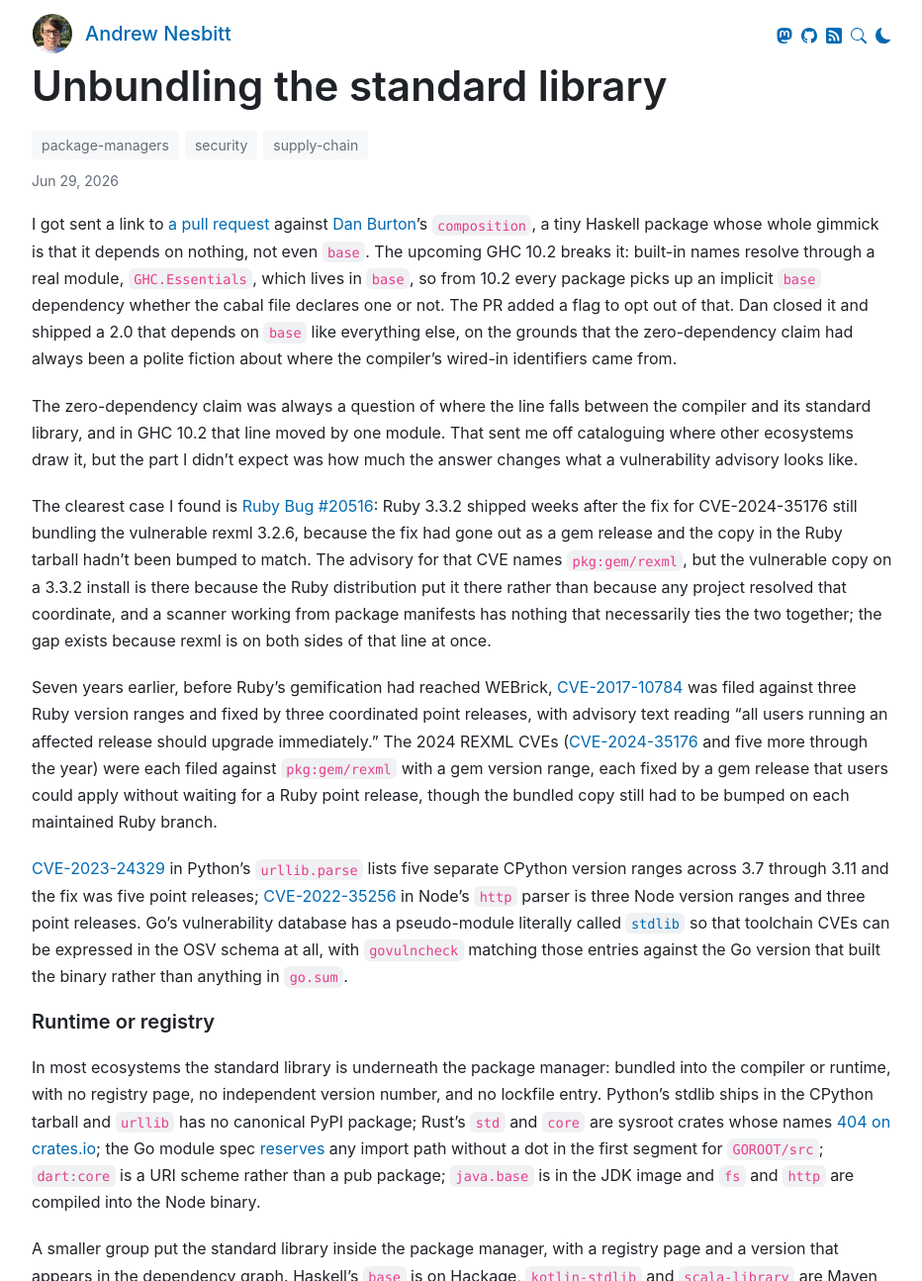
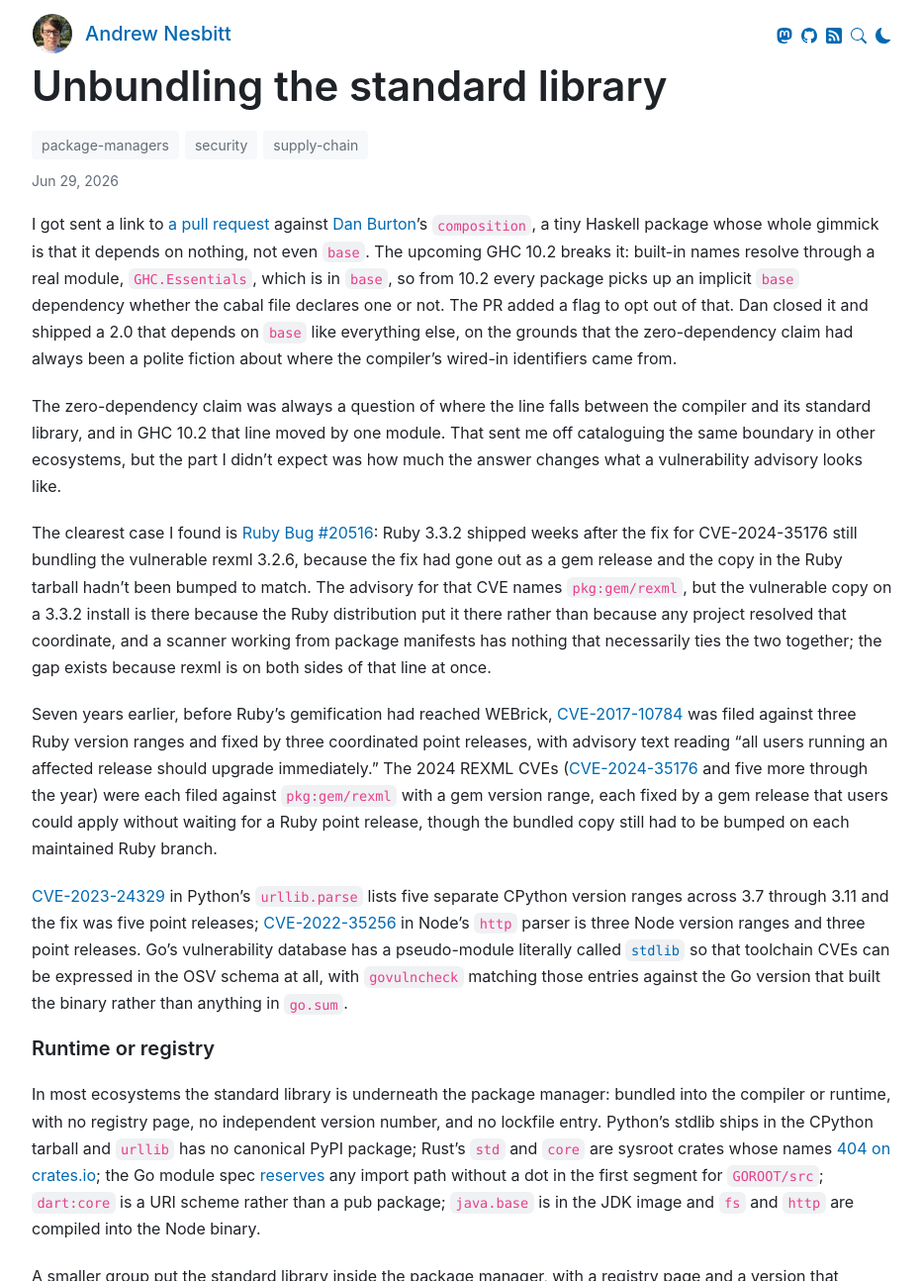
Before and after one commit to andrew/nesbitt.io, a Jekyll site: the page built from _posts/2026-06-29-unbundling-the-standard-library.md, in a window 1280 px wide and 1400 px high, cut to the strip 106-1400 px from the top of the window. Shown: the whole strip at 99% size, without its empty margins (173-1105 px from the left). Built offline with Jekyll 4.4.1, drawn with Linux system fonts in a browser that asks for light colours; comment, search, counter and statistics services are not loaded; some of the changed text lies outside the part shown.

Commit message:
Update "Unbundling the standard library"

```diff
--- a/_data/stats.json
+++ b/_data/stats.json
@@ -1,5 +1,5 @@
 {
-  "generated_at": "2026-06-29T08:58:04Z",
+  "generated_at": "2026-06-29T09:16:09Z",
   "total_posts": 171,
   "total_words": 238746,
   "reading_minutes": 1194,
--- a/_posts/2026-06-29-unbundling-the-standard-library.md
+++ b/_posts/2026-06-29-unbundling-the-standard-library.md
@@ -9,9 +9,9 @@
   - supply-chain
 ---
 
-I got sent a link to [a pull request](https://github.com/DanBurton/composition/pull/6) against [Dan Burton](https://github.com/DanBurton)'s `composition`, a tiny Haskell package whose whole gimmick is that it depends on nothing, not even `base`. The upcoming GHC 10.2 breaks it: built-in names resolve through a real module, `GHC.Essentials`, which lives in `base`, so from 10.2 every package picks up an implicit `base` dependency whether the cabal file declares one or not. The PR added a flag to opt out of that. Dan closed it and shipped a 2.0 that depends on `base` like everything else, on the grounds that the zero-dependency claim had always been a polite fiction about where the compiler's wired-in identifiers came from.
+I got sent a link to [a pull request](https://github.com/DanBurton/composition/pull/6) against [Dan Burton](https://github.com/DanBurton)'s `composition`, a tiny Haskell package whose whole gimmick is that it depends on nothing, not even `base`. The upcoming GHC 10.2 breaks it: built-in names resolve through a real module, `GHC.Essentials`, which is in `base`, so from 10.2 every package picks up an implicit `base` dependency whether the cabal file declares one or not. The PR added a flag to opt out of that. Dan closed it and shipped a 2.0 that depends on `base` like everything else, on the grounds that the zero-dependency claim had always been a polite fiction about where the compiler's wired-in identifiers came from.
 
-The zero-dependency claim was always a question of where the line falls between the compiler and its standard library, and in GHC 10.2 that line moved by one module. That sent me off cataloguing where other ecosystems draw it, but the part I didn't expect was how much the answer changes what a vulnerability advisory looks like.
+The zero-dependency claim was always a question of where the line falls between the compiler and its standard library, and in GHC 10.2 that line moved by one module. That sent me off cataloguing the same boundary in other ecosystems, but the part I didn't expect was how much the answer changes what a vulnerability advisory looks like.
 
 The clearest case I found is [Ruby Bug #20516](https://bugs.ruby-lang.org/issues/20516): Ruby 3.3.2 shipped weeks after the fix for CVE-2024-35176 still bundling the vulnerable rexml 3.2.6, because the fix had gone out as a gem release and the copy in the Ruby tarball hadn't been bumped to match. The advisory for that CVE names `pkg:gem/rexml`, but the vulnerable copy on a 3.3.2 install is there because the Ruby distribution put it there rather than because any project resolved that coordinate, and a scanner working from package manifests has nothing that necessarily ties the two together; the gap exists because rexml is on both sides of that line at once.
 
@@ -23,13 +23,13 @@
 
 In most ecosystems the standard library is underneath the package manager: bundled into the compiler or runtime, with no registry page, no independent version number, and no lockfile entry. Python's stdlib ships in the CPython tarball and `urllib` has no canonical PyPI package; Rust's `std` and `core` are sysroot crates whose names [404 on crates.io](https://crates.io/api/v1/crates/std); the Go module spec [reserves](https://go.dev/ref/mod) any import path without a dot in the first segment for `GOROOT/src`; `dart:core` is a URI scheme rather than a pub package; `java.base` is in the JDK image and `fs` and `http` are compiled into the Node binary.
 
-A smaller group put the standard library inside the package manager, with a registry page and a version that appears in the dependency graph. Haskell's `base` is on Hackage, `kotlin-stdlib` and `scala-library` are Maven Central artifacts that turn up in Gradle lockfiles, `FSharp.Core` is an [implicit `<PackageReference>`](https://fsharp.github.io/fsharp-compiler-docs/fsharp-core-notes.html) on NuGet, `elm/core` is a required line in every `elm.json`, and Deno's [`@std/*` lives on JSR](https://deno.com/blog/std-on-jsr) with nothing equivalent baked into the binary.
+A smaller group put the standard library inside the package manager, with a registry page and a version that appears in the dependency graph. Haskell's `base` is on Hackage, `kotlin-stdlib` and `scala-library` are Maven Central artifacts that turn up in Gradle lockfiles, `FSharp.Core` is an [implicit `<PackageReference>`](https://fsharp.github.io/fsharp-compiler-docs/fsharp-core-notes.html) on NuGet, `elm/core` is a required line in every `elm.json`, and Deno's [`@std/*` is on JSR](https://deno.com/blog/std-on-jsr) with nothing equivalent baked into the binary.
 
 A third group run both at once, with the same module available from the runtime distribution and from the registry under the same name. Perl's [dual-life modules](https://perldoc.perl.org/perlsource#cpan%2F) ship in the perl tarball and on CPAN, Ruby has [three tiers](https://stdgems.org/) of stdlib, default gems and bundled gems, R splits base packages from CRAN-updatable recommended packages, and Julia bundles its stdlibs as packages with fixed UUIDs that the resolver can satisfy from the General registry instead.
 
 Modules have been moving through Ruby's tiers from stdlib to default gem to bundled gem for a decade, with the pace picking up in [3.4](https://www.ruby-lang.org/en/news/2024/12/25/ruby-3-4-0-released/) (`csv`, `base64`, `bigdecimal`, `drb` and nine others to bundled) and [4.0](https://www.ruby-lang.org/en/news/2025/12/25/ruby-4-0-0-released/) (`ostruct`, `logger`, `irb`, `rdoc`). [PEP 594](https://peps.python.org/pep-0594/) removed nineteen modules from CPython in 3.13, and [JEP 320](https://openjdk.org/jeps/320) removed the Java EE and CORBA modules from the JDK in 11 with replacements on Maven Central.
 
-The `dart:html` family is deprecated in favour of [`package:web`](https://dart.dev/interop/js-interop/package-web) on pub, and a subset of Julia's bundled stdlibs became [upgradable from the registry](https://julialang.org/blog/2023/04/julia-1.9-highlights/) in 1.9. In GHC 9.10 `base` was split over a new `ghc-internal` package as the first step toward a `base` that can be [reinstalled independently](https://discourse.haskell.org/t/what-are-the-next-steps-for-reinstallable-base/13319) of the compiler version, which is the work Dan's `composition` PR sits downstream of. Racket decomposed its whole distribution in [a single 2014 release](https://blog.racket-lang.org/2014/02/racket-v60.html) into roughly two hundred catalog packages over a minimal core.
+The `dart:html` family is deprecated in favour of [`package:web`](https://dart.dev/interop/js-interop/package-web) on pub, and a subset of Julia's bundled stdlibs became [upgradable from the registry](https://julialang.org/blog/2023/04/julia-1.9-highlights/) in 1.9. In GHC 9.10 `base` was split over a new `ghc-internal` package as the first step toward a `base` that can be [reinstalled independently](https://discourse.haskell.org/t/what-are-the-next-steps-for-reinstallable-base/13319) of the compiler version, which is the work Dan's `composition` PR was responding to. Racket decomposed its whole distribution in [a single 2014 release](https://blog.racket-lang.org/2014/02/racket-v60.html) into roughly two hundred catalog packages over a minimal core.
 
 ASP.NET Core, one layer up from .NET's base class library, is the one case I found that moved from registry packages back into the runtime: 1.0 shipped as ordinary NuGet packages that every web project restored individually; by 2.1 it had been [reconstituted as a shared framework](https://natemcmaster.com/blog/2018/08/29/netcore-primitives-2/) installed alongside the runtime, and from 3.0 the package references were replaced by a single [implicit `<FrameworkReference>`](https://learn.microsoft.com/en-us/aspnet/core/fundamentals/metapackage-app). The package model had produced large restore graphs, slow installs, and diamond conflicts between package versions that application authors had no way to untangle, because the whole framework had gone into the resolver at once rather than one module at a time.
 
```
